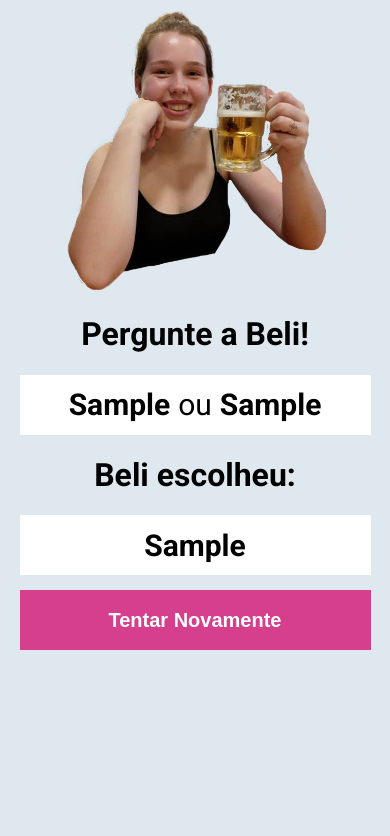
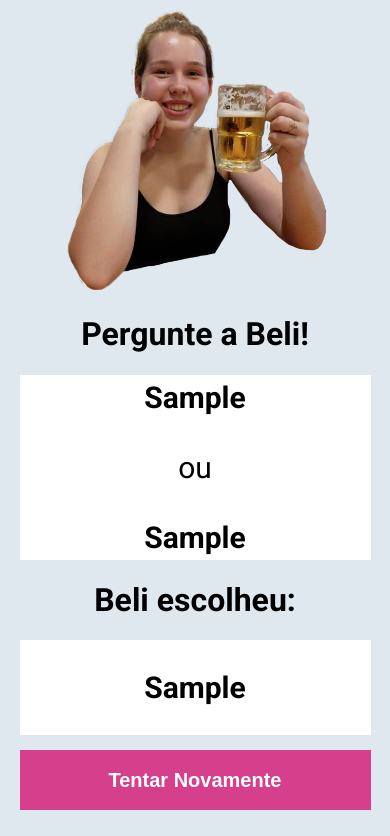
Before and after one commit to ErickScur/Pergunte-a-Beli, a plain HTML site: page index.html in a window 390 px wide. Both pictures are taken after typing "Sample", "Sample" into the empty fields and a click on the input "Perguntar". Shown: the part 48-884 px from the top of the page. Drawn offline with Linux system fonts and the light colour scheme.

Commit message:
fixed responsive bugs

```diff
--- a/index.html
+++ b/index.html
@@ -21,11 +21,11 @@
             </form>
             <div id="resultado">
                 <div class="perguntas">
-                    <strong id="label-1">AAAAAA</strong> <p id="ou">ou</p> <strong id="label-2">BBBBBB</strong>
+                    <p id="label-1" class="label">AAAAAA</p> <p id="ou">ou</p> <p id="label-2" class="label">BBBBBB</p>
                 </div>
                 <h1>Beli escolheu:</h1>
                 <div class="perguntas">
-                    <strong id="resposta">Cuuuuuuuu</strong>
+                    <p id="resposta">Cuuuuuuuu</p>
                 </div>
                 <button class="btn" id="tryagain">Tentar Novamente</button>
             </div>
--- a/src/script.js
+++ b/src/script.js
@@ -14,7 +14,6 @@ btn.addEventListener("click",function (e){
 
     label1.innerHTML = p1.value;
     label2.innerHTML = p2.value;
-
     let num = Math.round(Math.random());
     let resultado="";
     switch(num){
--- a/src/style.css
+++ b/src/style.css
@@ -54,6 +54,16 @@ label{
     width:100%;
     display: none;
 }
+p.label{
+    max-width: 30%;
+    overflow-wrap: break-word;
+    font-weight: bold;
+}
+p#resposta{
+    max-width: 100%;
+    overflow-wrap: break-word;
+    font-weight: bold;
+}
 #ou{
     margin-left: 8px;
     margin-right: 8px;
@@ -65,11 +75,12 @@ label{
 .perguntas{
     background-color: white;
     width: 100%;
-    height: 60px;
+    height: auto;
     font-size: 30px;
     display: flex;
     justify-content: center;
     align-items: center;
+    flex-direction: row;
 }
 .warning{
     background-color: white;
@@ -103,5 +114,15 @@ label{
     .warning h1{
         margin-top: 90px;
     }
-
+    .perguntas{
+        flex-direction: column;
+        flex-wrap: wrap;
+        justify-content: flex-start;
+    }
+    p.label{
+        max-width: 95%;
+    }
+    p.label{
+        margin: 5px;
+    }
 }
```
